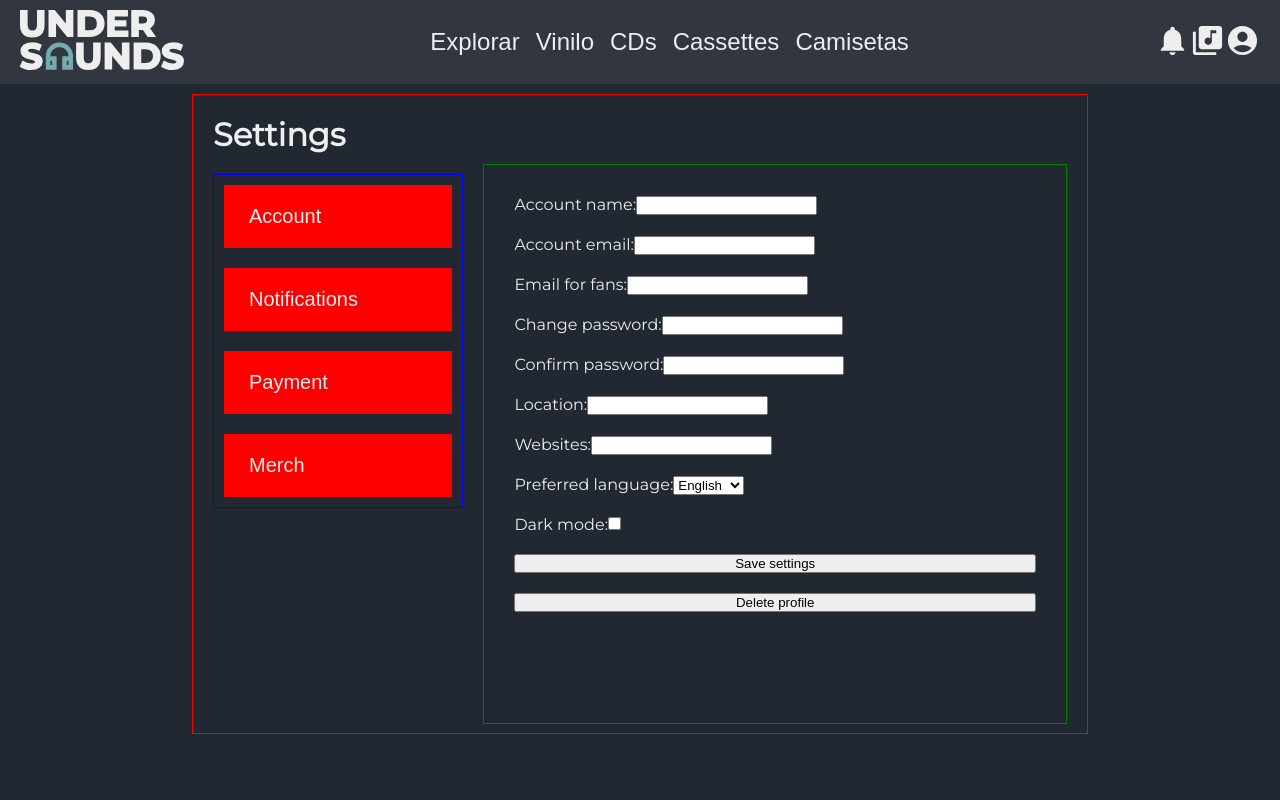
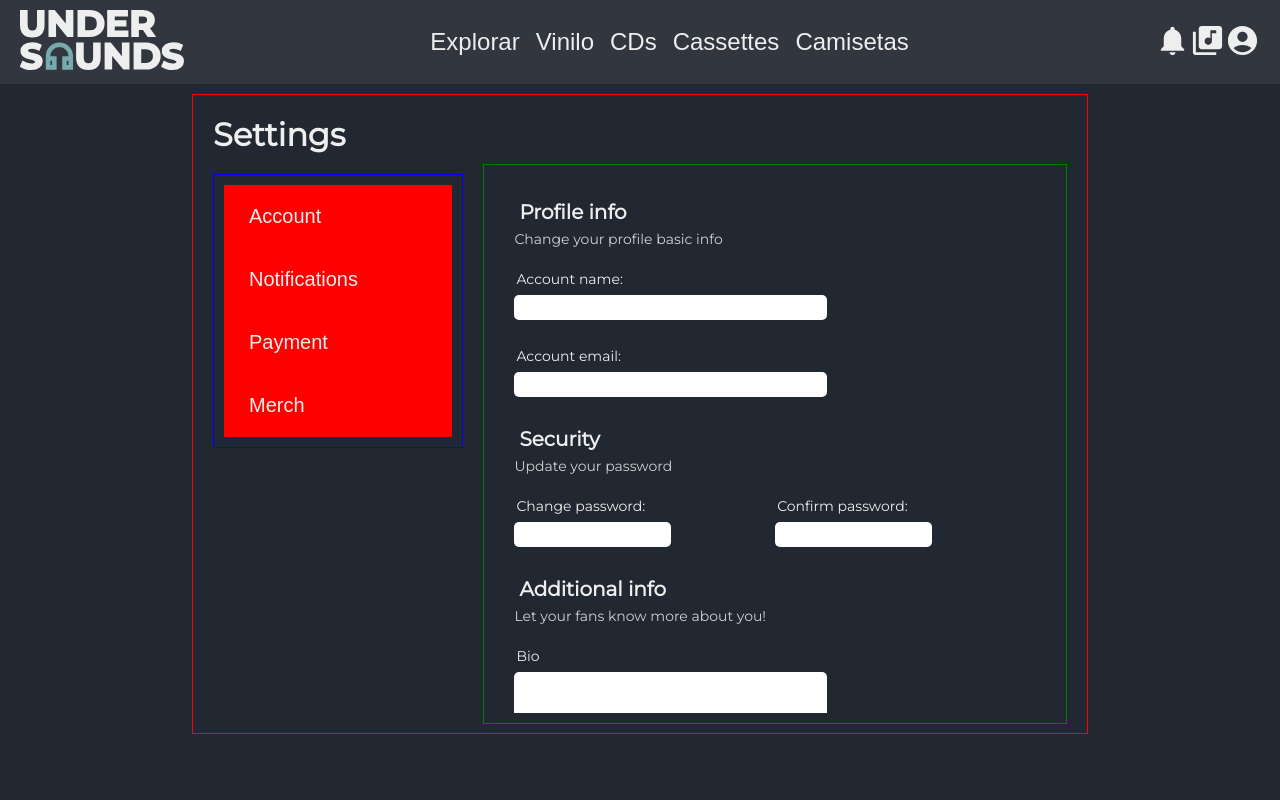
Before and after one commit to abenitezm/undersounds, a Next.js app: page /account in a window 1280 px wide. Shown: the top 800 px of the page. Built offline with nearby package versions, Linux system fonts and the light colour scheme.

Commit message:
Añadida la validación del formulario

```diff
--- a/src/app/account/page.tsx
+++ b/src/app/account/page.tsx
@@ -72,7 +72,7 @@ const styles = {
     height: "100%",
     width: "30%",
     flexDirection: "column",
-    gap: 20,
+
     border: "1px solid blue",
     padding: 10,
     marginTop: 20,
--- a/src/app/components/AccountForm.tsx
+++ b/src/app/components/AccountForm.tsx
@@ -1,11 +1,14 @@
 "use client";
 
 import { useState } from "react";
+import colors from "../colors";
 
 const AccountForm = () => {
   const [inputs, setInputs] = useState({
     username: "",
     password: "",
+    securePassword: "",
+    bio: "",
     location: "",
     websites: "",
     accountEmail: "",
@@ -13,6 +16,118 @@ const AccountForm = () => {
     preferredLanguage: "",
     darkMode: false,
   });
+
+  const [errors, setErrors] = useState({
+    usernameRequired: false,
+    usernameLength: false,
+    usernameRegex: false,
+    emailRequired: false,
+    emailRegex: false,
+    passwordRequired: false,
+    passwordRegex: false,
+    passwordLength: false,
+    securePasswordRequired: false,
+    passwordsMatch: false,
+    fanEmailRegex: false,
+  });
+
+  const validateFields = () => {
+    let allFieldsValid = true;
+    // Check if the username is empty
+    let newErrors = { ...errors };
+    if (!inputs.username) {
+      newErrors.usernameRequired = true;
+      allFieldsValid = false;
+    } else {
+      newErrors.usernameRequired = false;
+    }
+
+    if (inputs.username.length < 5) {
+      newErrors.usernameLength = true;
+      allFieldsValid = false;
+    } else {
+      newErrors.usernameLength = false;
+    }
+
+    if (!inputs.username.match(/^[a-zA-Z0-9]+$/)) {
+      newErrors.usernameRegex = true;
+      allFieldsValid = false;
+    } else {
+      newErrors.usernameRegex = false;
+    }
+
+    // Check if the email is empty
+    if (!inputs.accountEmail) {
+      newErrors.emailRequired = true;
+      allFieldsValid = false;
+    } else {
+      newErrors.emailRequired = false;
+    }
+
+    // Check if the email is valid
+    if (!inputs.accountEmail.match(/^[\w-\.]+@([\w-]+\.)+[\w-]{2,4}$/)) {
+      newErrors.emailRegex = true;
+      allFieldsValid = false;
+    } else {
+      newErrors.emailRegex = false;
+    }
+
+    // Check if the password is empty
+    if (!inputs.password) {
+      newErrors.passwordRequired = true;
+      allFieldsValid = false;
+    } else {
+      newErrors.passwordRequired = false;
+    }
+
+    // Check if the password is at least 8 characters
+    if (inputs.password.length < 8) {
+      newErrors.passwordLength = true;
+      allFieldsValid = false;
+    } else {
+      newErrors.passwordLength = false;
+    }
+
+    // Check if the password contains at least one number
+    if (!inputs.password.match(/\d/)) {
+      newErrors.passwordRegex = true;
+      allFieldsValid = false;
+    } else {
+      newErrors.passwordRegex = false;
+    }
+
+    // Check if the secure password is empty
+    if (!inputs.securePassword) {
+      newErrors.securePasswordRequired = true;
+      allFieldsValid = false;
+    } else {
+      newErrors.securePasswordRequired = false;
+    }
+    // Check if the password and secure password are the same
+    if (inputs.password !== inputs.securePassword) {
+      newErrors.passwordsMatch = true;
+      allFieldsValid = false;
+    } else {
+      newErrors.passwordsMatch = false;
+    }
+
+    // Check if the fan email is valid
+    if (
+      inputs.emailForFans &&
+      !inputs.emailForFans.match(/^[\w-\.]+@([\w-]+\.)+[\w-]{2,4}$/)
+    ) {
+      newErrors.fanEmailRegex = true;
+      allFieldsValid = false;
+    } else {
+      newErrors.fanEmailRegex = false;
+    }
+
+    setErrors(newErrors);
+
+    if (allFieldsValid) {
+      console.log(inputs);
+    }
+  };
 
   const handleChange = (e) => {
     const name = e.target.name;
@@ -25,88 +140,193 @@ const AccountForm = () => {
 
   const handleSubmit = (e) => {
     e.preventDefault(); // previene que recargue la página y perdamos la info
-    console.log(inputs);
+    validateFields();
   };
 
   return (
     <form onSubmit={handleSubmit} style={styles.form}>
-      <label>
-        Account name:
+      <div>
+        <h2 style={styles.formSectionTitle}>Profile info</h2>
+        <span style={styles.formSectionSubtitle}>
+          Change your profile basic info
+        </span>
+      </div>
+      <div style={styles.formItem}>
+        <label style={styles.formLabel}>Account name:</label>
         <input
-        onChange={handleChange} type="text" name="username" defaultValue={inputs.username || ""} />
-      </label>
-
-      <label>
-        Account email:
+          style={styles.formInput}
+          onChange={handleChange}
+          type="text"
+          name="username"
+        />
+        <div style={styles.errorMessages}>
+          {errors.usernameRequired && <span>Username is required</span>}
+          {errors.usernameLength && (
+            <span> Username must be at least 5 characters </span>
+          )}
+          {errors.usernameRegex && (
+            <span> Username can only contain letters and numbers </span>
+          )}
+        </div>
+      </div>
+      <div style={styles.formItem}>
+        <label style={styles.formLabel}>Account email:</label>
         <input
+          style={styles.formInput}
           onChange={handleChange}
           type="email"
           name="accountEmail"
-          defaultValue={inputs.accountEmail || ""}
         />
-      </label>
+        <div style={styles.errorMessages}>
+          {errors.emailRequired && <span> Email is required </span>}
+          {errors.emailRegex && <span>Invalid email format </span>}
+        </div>
+      </div>
 
-      <label>
-        Email for fans:
+      <div>
+        <h2 style={styles.formSectionTitle}>Security</h2>
+        <span style={styles.formSectionSubtitle}>Update your password</span>
+      </div>
+
+      <div
+        style={{
+          display: "flex",
+          flexDirection: "row",
+        }}
+      >
+        <div style={styles.formItem}>
+          <label style={styles.formLabel}>Change password:</label>
           <input
+            style={styles.formInput}
+            onChange={handleChange}
+            type="password"
+            name="password"
+          />
+          <div style={styles.errorMessages}>
+            {errors.passwordRequired && <span>Password is required</span>}
+            {errors.passwordLength && (
+              <span>Password must be at least 8 characters</span>
+            )}
+            {errors.passwordRegex && (
+              <span>Password must contain at least one number</span>
+            )}
+          </div>
+        </div>
+
+        <div style={styles.formItem}>
+          <label style={styles.formLabel}>Confirm password:</label>
+          <input
+            style={styles.formInput}
+            onChange={handleChange}
+            type="password"
+            name="securePassword"
+          />
+          <div style={styles.errorMessages}>
+            {errors.securePasswordRequired && (
+              <span>Password confirmation is required</span>
+            )}
+            {errors.passwordsMatch && <span>Passwords do not match</span>}
+          </div>
+        </div>
+      </div>
+
+      <div>
+        <h2 style={styles.formSectionTitle}>Additional info</h2>
+        <span style={styles.formSectionSubtitle}>
+          Let your fans know more about you!
+        </span>
+      </div>
+
+      <div style={styles.formItem}>
+        <label style={styles.formLabel}>Bio</label>
+        <textarea
+          style={styles.formInput}
+          onChange={handleChange}
+          name="bio"
+          rows={5}
+        />
+      </div>
+      <div style={styles.formItem}>
+        <label style={styles.formLabel}>Email for fans:</label>
+        <input
+          style={styles.formInput}
           onChange={handleChange}
           type="email"
           name="emailForFans"
-          defaultValue={inputs.emailForFans || ""}
         />
-      </label>
+        <div style={styles.errorMessages}>
+          {errors.fanEmailRegex && <span>Invalid email format</span>}
+        </div>
+      </div>
+      <div style={styles.formItem}>
+        <label style={styles.formLabel}>Location:</label>
+        <input
+          style={styles.formInput}
+          onChange={handleChange}
+          type="text"
+          name="location"
+        />
+      </div>
 
-      <label>
-        Change password:
+      <div style={styles.formItem}>
+        <label style={styles.formLabel}>Websites:</label>
         <input
-        onChange={handleChange} type="password" name="password" defaultValue={inputs.password || ""} />
-      </label>
+          style={styles.formInput}
+          onChange={handleChange}
+          type="text"
+          name="website"
+        />
+      </div>
 
-      <label>
-        Confirm password:
-        <input
-        onChange={handleChange} type="password" name="password" defaultValue={inputs.password || ""} />
-      </label>
+      <div>
+        <h2 style={styles.formSectionTitle}>Preferences</h2>
+        <span style={styles.formSectionSubtitle}>
+          Customize your experience
+        </span>
+      </div>
 
-      <label>
-        Location:
-        <input
-        onChange={handleChange} type="text" name="location" defaultValue={inputs.location || ""} />
-      </label>
-
-      <label>
-        Websites:
-        <input
-        onChange={handleChange} type="text" name="website" defaultValue={inputs.websites || ""} />
-      </label>
-
-      <label>
-        Preferred language:
-        <select name="preferredLanguage" onChange={handleChange} defaultValue={inputs.preferredLanguage || ""}>
+      <div style={styles.formItem}>
+        <label style={styles.formLabel}>Preferred language:</label>
+        <select
+          style={styles.formInput}
+          name="preferredLanguage"
+          onChange={handleChange}
+        >
           <option value="en">English</option>
           <option value="es">Spanish</option>
           <option value="fr">French</option>
           <option value="de">German</option>
         </select>
-      </label>
+      </div>
 
-      <label>
-        Dark mode:
+      <div
+        style={{
+          ...styles.formItem,
+          flexDirection: "row",
+          alignItems: "center",
+          justifyContent: "flex-start",
+        }}
+      >
+        <label style={styles.formLabel}>Dark mode:</label>
         <input
+          style={{ ...styles.formInput, width: "auto", marginLeft: 10 }}
           onChange={handleChange}
           type="checkbox"
           name="darkMode"
           defaultChecked={inputs.darkMode || false}
         />
-      </label>
+      </div>
 
-      <button type="submit">Save settings</button>
+      <button type="submit" style={styles.formButton}>
+        Save settings
+      </button>
 
       <button
         type="button"
         onClick={() => {
           console.log("Delete profile");
         }}
+        style={styles.deleteButton}
       >
         Delete profile
       </button>
@@ -117,10 +337,46 @@ const AccountForm = () => {
 const styles = {
   form: {
     padding: 20,
-        display: 'flex',
-        flexDirection: 'column',
+    display: "flex",
+    flexDirection: "column",
     gap: 20,
-    }
-}
+    overflow: "auto",
+  },
+  formSectionTitle: {
+    fontSize: 20,
+    fontWeight: "bold",
+    margin: 5,
+  },
+  formSectionSubtitle: {
+    fontSize: 14,
+    color: colors.secondary,
+    opacity: 0.85,
+  },
+  formItem: {
+    display: "flex",
+    width: "100%",
+    flexDirection: "column",
+    gap: 5,
+  },
+  formInput: {
+    borderRadius: 5,
+    border: "none",
+    padding: "5px 10px",
+    width: "60%",
+    resize: "none",
+  },
+  formLabel: {
+    fontSize: 14,
+    margin: 2,
+  },
+  errorMessages: {
+    display: "flex",
+    flexDirection: "column",
+    gap: 5,
+    color: "red",
+    fontWeight: "bold",
+    fontSize: 12,
+  },
+};
 
 export default AccountForm;
```
Lines whose indentation alone changed are shown as unchanged.
